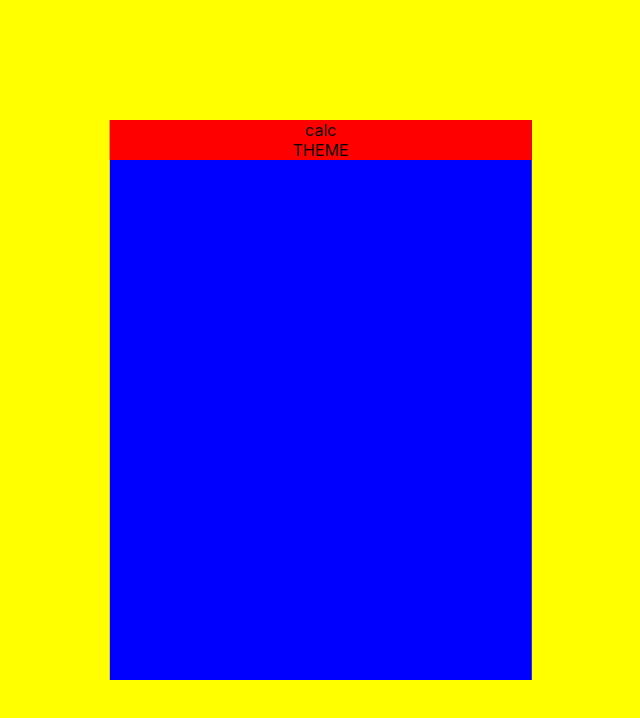
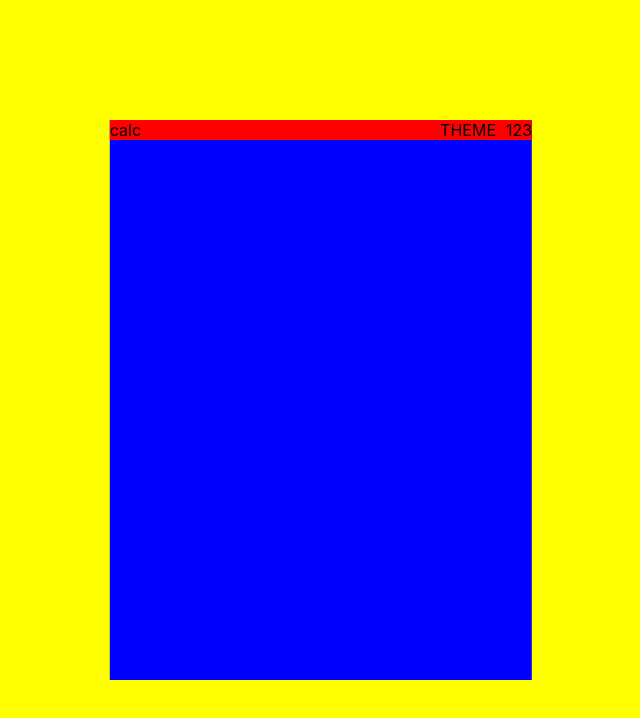
Before and after one commit to darrk-heart/calc-in-react, a React (Create React App) app: page / in a window 1280 px wide. Shown: the top 718 px of the page, without its empty margins (319-959 px from the left). Built offline with nearby package versions, Linux system fonts and the light colour scheme.

Commit message:
designing the basic ui

```diff
--- a/src/Body.js
+++ b/src/Body.js
@@ -20,11 +20,21 @@ function Body() {
           backgroundColor: "blue",
         }}
       >
-        <div style={{ backgroundColor: "red" }}>
+        <div
+          style={{
+            backgroundColor: "red",
+            display: "flex",
+            justifyContent: "space-between",
+          }}
+        >
           <div>calc</div>
-          <div>
+          <div style={{ display: "flex" }}>
             <span>THEME</span>
-            <div></div>
+            <div style={{ paddingLeft: "10px" }}>
+              <span>1</span>
+              <span>2</span>
+              <span>3</span>
+            </div>
           </div>
         </div>
         <div></div>
```
